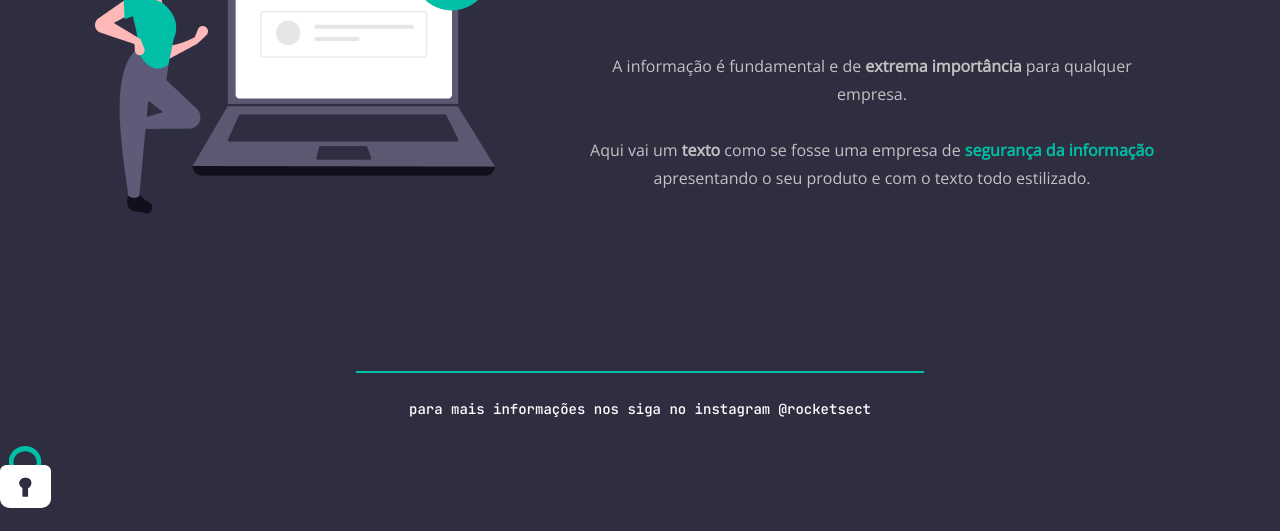
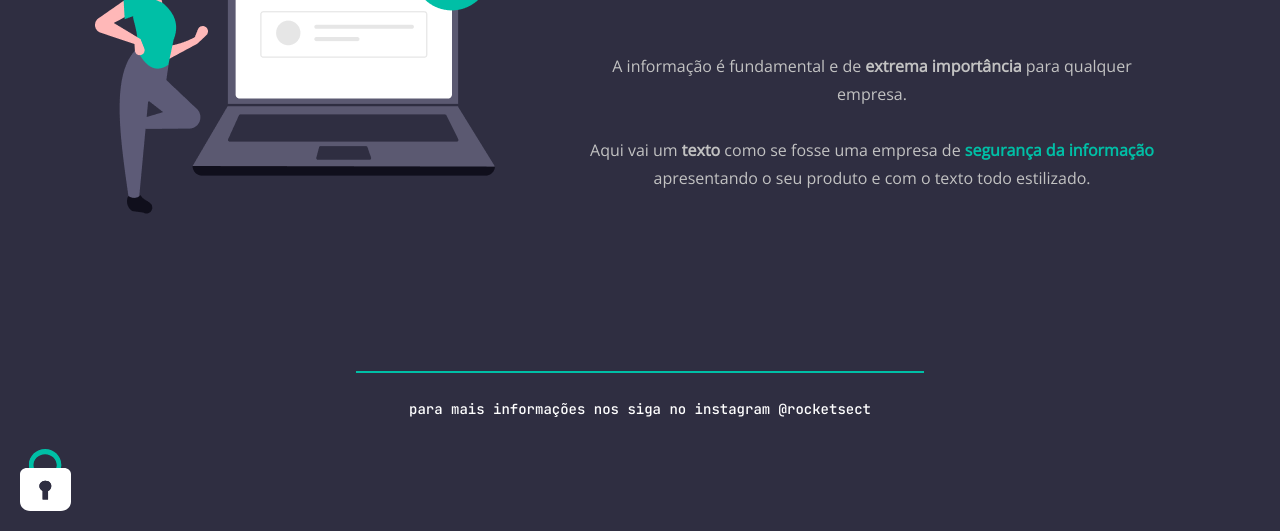
Before and after one commit to paulohfonseca/rocket.seact, a plain HTML site: page index.html in a window 1280 px wide. Shown: the part 269-800 px from the top of the page. Drawn offline with nearby package versions, Linux system fonts and the light colour scheme.

Commit message:
Update style.css
Alterando os valores de bottom e left do elemento .padlock

```diff
--- a/style.css
+++ b/style.css
@@ -74,8 +74,8 @@ span {
 
 .padlock {
     position: fixed;
-    bottom: 23px;
-    left: 0;
+    bottom: 20px;
+    left: 20px;
 }
 
 footer {
```
